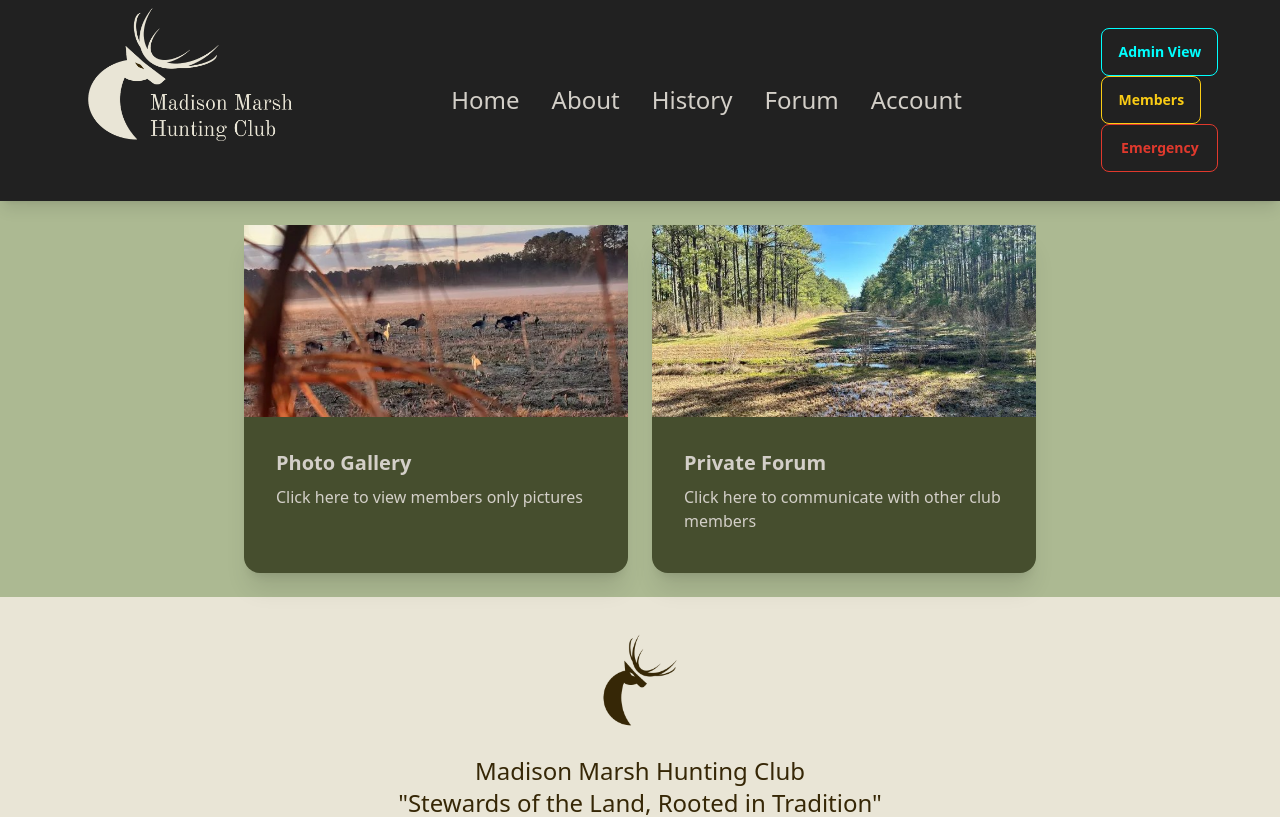
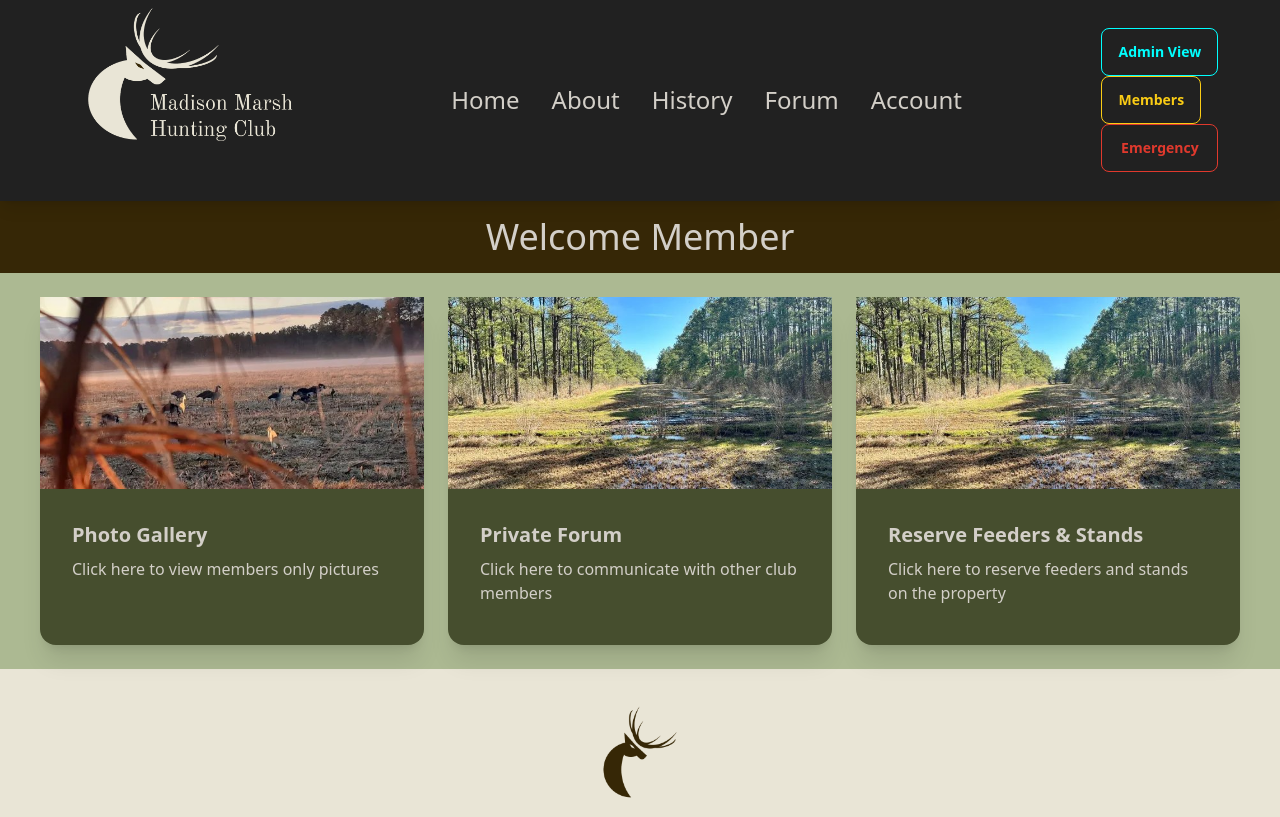
Before and after one commit to MasonH003/madison-marsh-hunting-club-website, a React (Vite) app in the folder madison-marsh/: page /MemberPage in a window 1280 px wide. Shown: the top 817 px of the page. Built offline with nearby package versions, Linux system fonts and the light colour scheme.

Commit message:
Added reserve feeder stand card

```diff
--- a/madison-marsh/src/pages/MemberPage.jsx
+++ b/madison-marsh/src/pages/MemberPage.jsx
@@ -8,6 +8,7 @@ const MemberPage = () => {
   return (
     <div className = "">
         <Header/>
+            <h1 className = "flex flex-row justify-center text-4xl p-4">Welcome Member</h1>
             <div className = "flex flex-row space-x-6 justify-center pt-6 pb-6 bg-accent">
                 <Card
                     imageUrl={birds}
@@ -23,10 +24,17 @@ const MemberPage = () => {
                     description="Click here to communicate with other club members"
                     href = "/ClubRules"
                 />
+                <Card
+                    imageUrl={center}
+                    altText="Reserve Feeders & Stands"
+                    title="Reserve Feeders & Stands"
+                    description="Click here to reserve feeders and stands on the property"
+                    href = "/ClubRules"
+                />
             </div>
         <Footer/>
     </div>
   )
 }
 
-export default MemberPage
+export default MemberPage;
```
